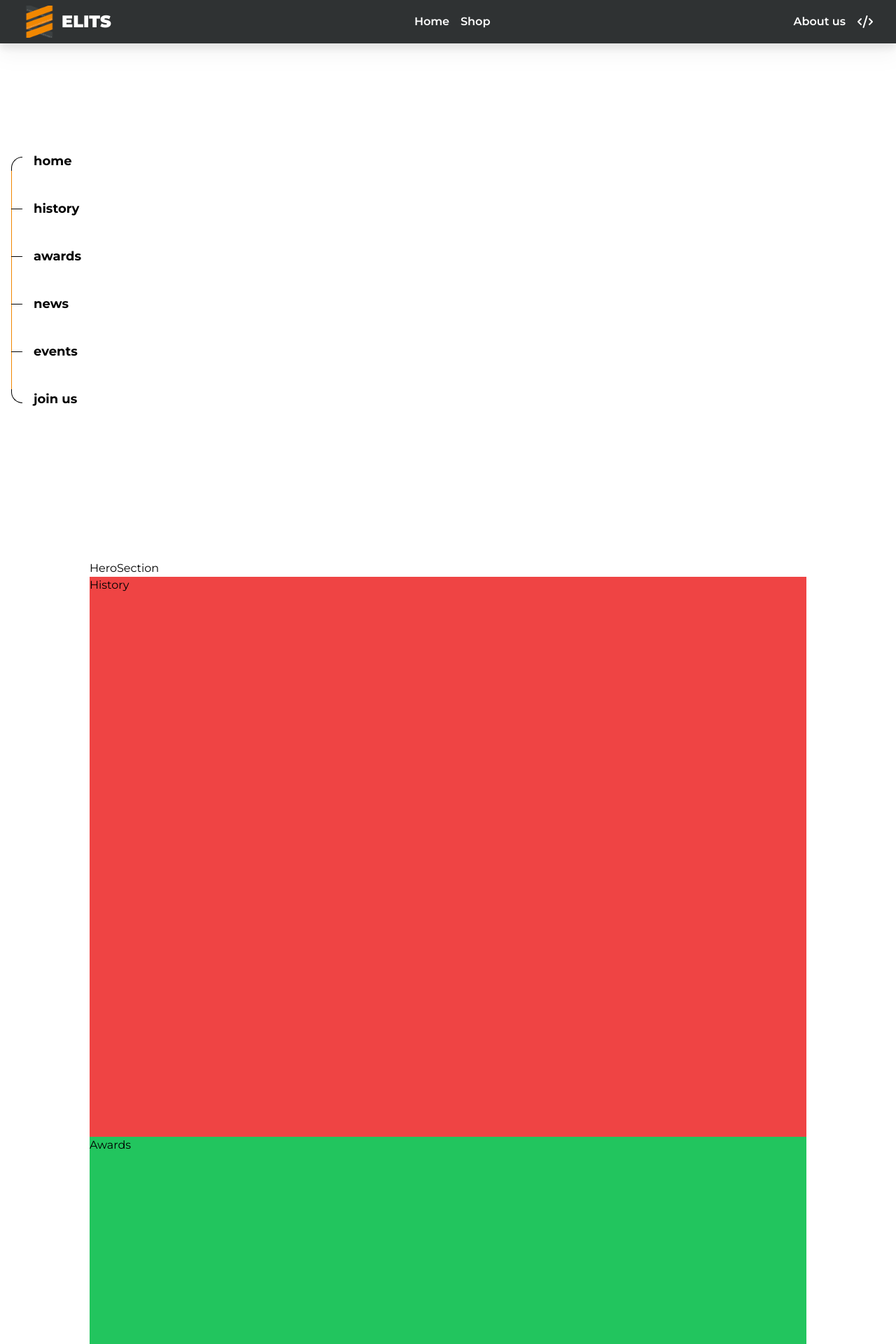
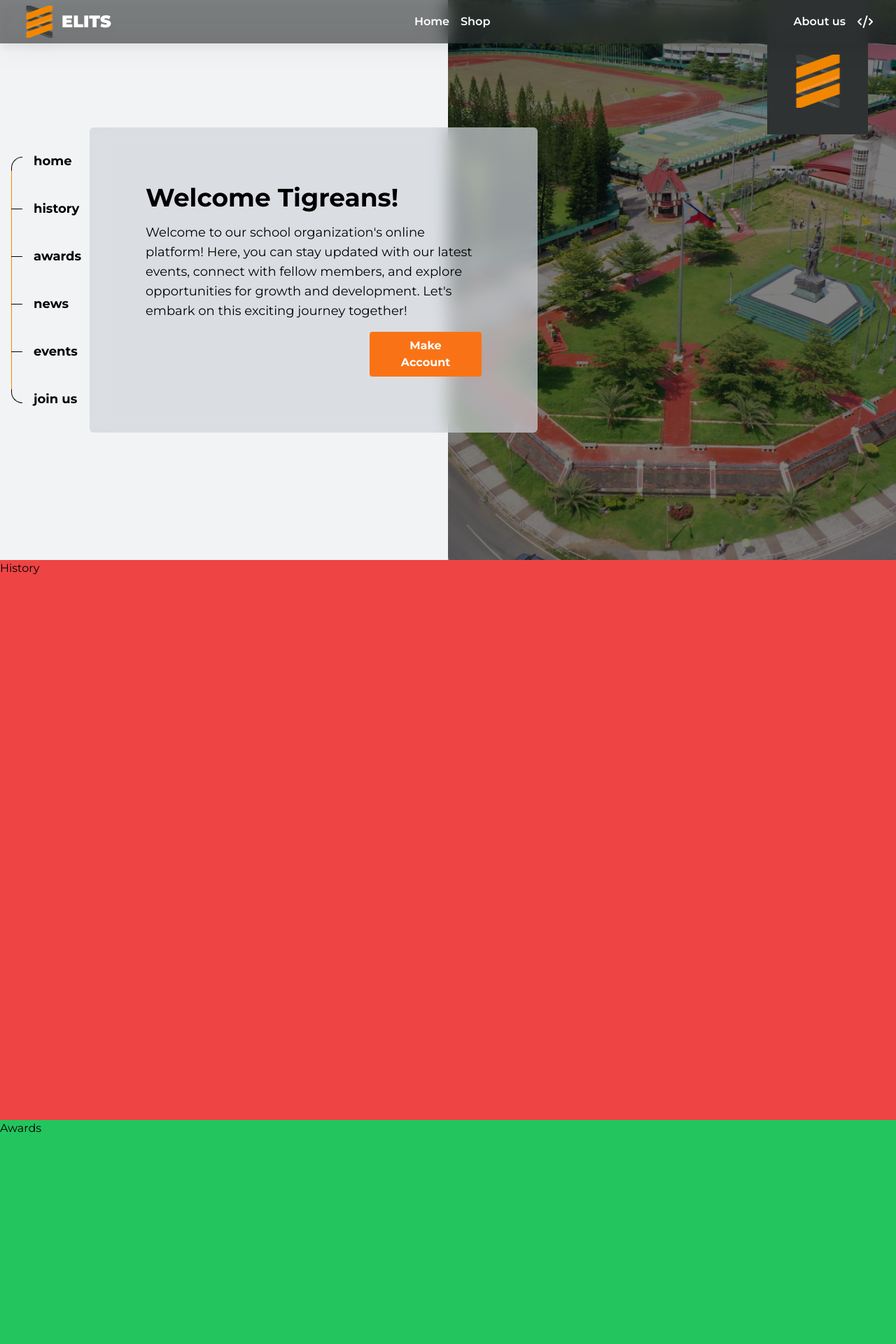
Before and after one commit to innoTech-Solutions/cvsu-elits, a Next.js app: page / in a window 1280 px wide. Shown: the top 1920 px of the page at 70% size. Built offline with nearby package versions, Linux system fonts and the light colour scheme.

Commit message:
add herosection component

```diff
--- a/src/app/page.tsx
+++ b/src/app/page.tsx
@@ -5,7 +5,6 @@ import HeroSection from "@/components/Landing Page/HeroSection";
 import History from "@/components/Landing Page/History";
 import JoinUs from "@/components/Landing Page/JoinUs";
 import Updates from "@/components/Landing Page/Updates";
-import MembershipCard from "@/components/MembershipCard";
 import { motion, useScroll, useSpring } from "framer-motion";
 import Link from "next/link";
 
@@ -40,7 +39,7 @@ export default function Home() {
         };
 
         return (
-            <div className=" h-[100vh] flex items-center mx-4">
+            <div className="flex items-center mx-4">
                 <div className="flex flex-row fixed ">
                     <div className="border-black border-b border-l border-t rounded-tl-[80px] rounded-bl-[80px] w-[16px] " />
 
@@ -78,11 +77,18 @@ export default function Home() {
     };
 
     return (
-        <div className="">
-            <Sidebar />
+            <div>
 
-            {/* LANDING PAGE */}
-            <div className="px-12 md:px-32 ">
+                {/**
+                 *  Side Guide Navbar
+                 */}
+                <div className="fixed left-0 z-50 top-1/2 transform -translate-y-1/2">
+                    <Sidebar/>
+                </div>
+
+                {/**
+                 *  Landing Page
+                 */}
                 <div id="hero">
                     <HeroSection />
                 </div>
@@ -109,6 +115,5 @@ export default function Home() {
                     <JoinUs />
                 </div>
             </div>
-        </div>
     );
 }
--- a/src/components/Landing Page/Events.tsx
+++ b/src/components/Landing Page/Events.tsx
@@ -1,5 +1,4 @@
 import React from "react";
-import { Card, CardContent, CardDescription, CardHeader } from "../ui/card";
 import {
     Carousel,
     CarouselContent,
@@ -121,7 +120,7 @@ const upcomingEvents: UpcomingEvents[] = [
 const Events = ({ className }: { className: string }) => {
     return (
         <div className={`${className}`}>
-            <div>
+            <div className="mx-10">
                 <h1 className="text-4xl font-bold py-8">Upcoming Events</h1>
                 <Carousel
                     className="rounded-t-lg z-0"
--- a/src/components/Landing Page/HeroSection.tsx
+++ b/src/components/Landing Page/HeroSection.tsx
@@ -1,8 +1,33 @@
 import React from 'react'
+
+{
+  /**
+   *  JAMESON: It will improved more soon,
+   *  plan to add animation with it
+   *
+   *  Feel free to modify the design or layout if you have better design idea!
+   *
+   */
+}
 
 function HeroSection() {
   return (
-    <div>HeroSection</div>
+    <div className="flex relative">
+      <div className="flex-1 bg-gray-200 opacity-50"></div>
+      <div className="flex-1 h-screen bg-cover bg-center" style={{backgroundImage: "linear-gradient(rgba(0,0,0,0.5), rgba(0,0,0,0.5)), url('images/cvsu.jpg')"}}>
+        <div className="absolute top-0 right-10 bg-[#2F3233] w-36 h-48 flex items-center justify-center">
+          <img src="logo.svg" alt="Logo" className="w-20 mt-10" />
+        </div>
+      </div>
+      <div className="absolute top-1/2 transform -translate-x-1/2 -translate-y-1/2 bg-gray-300 bg-opacity-70 backdrop-blur-md p-20 rounded-md z-20 w-1/2" style={{ left: '35%' }}>
+        <h1 className="text-4xl font-bold mb-4">Welcome Tigreans!</h1>
+        <p className="text-lg mb-4">Welcome to our school organization's online platform!
+                                    Here, you can stay updated with our latest events,
+                                    connect with fellow members, and explore opportunities for growth and development.
+                                    Let's embark on this exciting journey together!</p>
+        <button className="ml-80 bg-orange-500 hover:bg-orange-700 transition duration-300 text-white font-bold py-2 px-6 rounded">Make Account</button>
+      </div>
+    </div>
   )
 }
 
--- a/src/components/Landing Page/Updates.tsx
+++ b/src/components/Landing Page/Updates.tsx
@@ -127,9 +127,9 @@ const Updates = ({ className }: { className: string }) => {
     // can implement MDX for news viewing
     return (
         <div className={`${className}`}>
-            <h1 className="text-4xl font-bold py-8">Latest news</h1>
+            <h1 className="text-4xl font-bold py-8 ml-5">Latest news</h1>
 
-            <div className="flex flex-col lg:flex-row gap-4">
+            <div className="flex flex-col lg:flex-row gap-4 ml-5">
                 {/* LARGE NEWS (1) */}
                 <Link href={""} className="w-full lg:w-1/2 flex flex-col">
                     <img
@@ -202,7 +202,7 @@ const Updates = ({ className }: { className: string }) => {
             </div>
             {/* THE REST (6) */}
 
-            <div className="flex justify-end cursor-pointer">
+            <div className="flex justify-end cursor-pointer mr-10">
                 <Button variant={"ghost"} className="border-black border">
                     View all
                 </Button>
--- a/src/components/Navigation/NavigationWithSidebar.tsx
+++ b/src/components/Navigation/NavigationWithSidebar.tsx
@@ -17,7 +17,7 @@ function Navigation() {
     }, []);
 
     return (
-        <nav className="bg-[#2F3233] flex items-center justify-between px-8 py-2 w-full drop-shadow-xl">
+        <nav className="bg-[#2F3233] bg-opacity-60 backdrop-blur-md flex items-center justify-between px-8 py-2 w-full drop-shadow-xl">
             <div className="flex items-center cursor-pointer">
                 {/* eslint-disable-next-line @next/next/no-img-element */}
                 <img src="logo.svg" alt="Logo" className="h-auto w-12 mr-2" />
```
Also changed, not shown: public/images/cvsu.jpg (added), 1 other file (tests, documents, lock files or other folders). Lines whose indentation alone changed are shown as unchanged.
